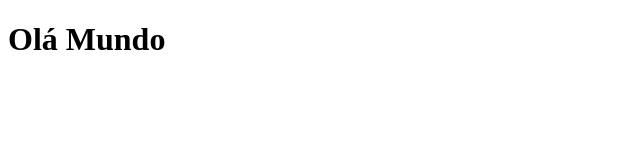
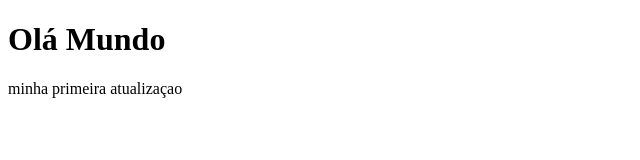
Before and after one commit to matheusfelps/primeiro, a plain HTML site: page index.html in a window 1280 px wide. Shown: the whole page, without its empty margins (0-640 px from the left). Drawn offline with Linux system fonts and the light colour scheme.

Commit message:
inserir p

```diff
--- a/index.html
+++ b/index.html
@@ -5,5 +5,6 @@
     </head>
     <body>
         <h1>Olá Mundo</h1>
+        <p>minha primeira atualizaçao</p>
     </body>
 </html>
```
